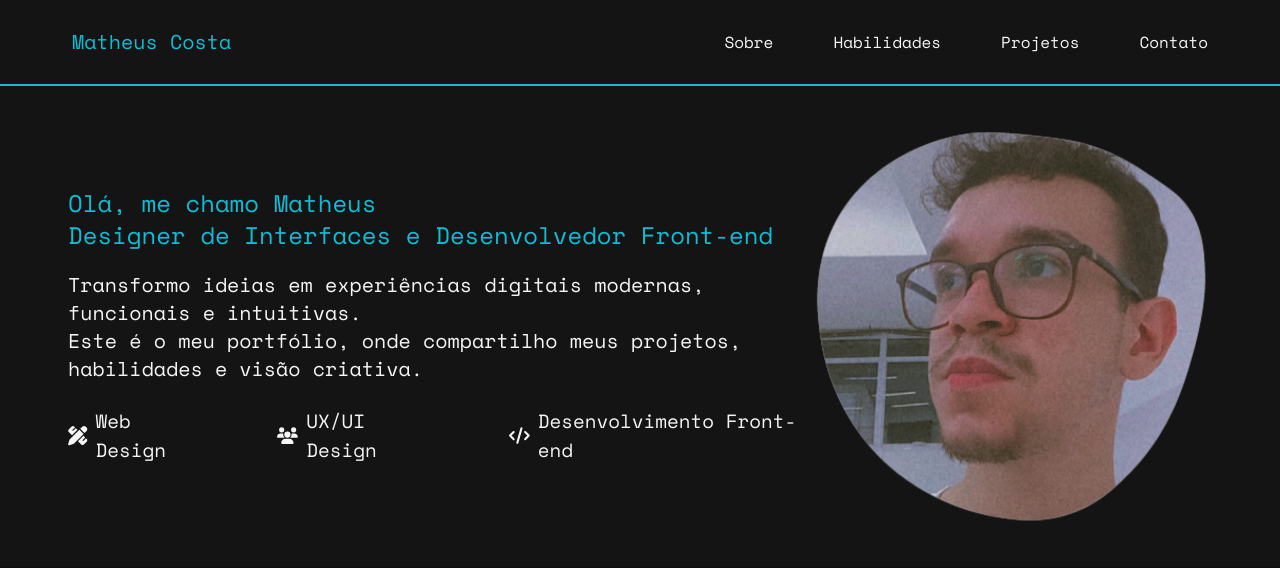
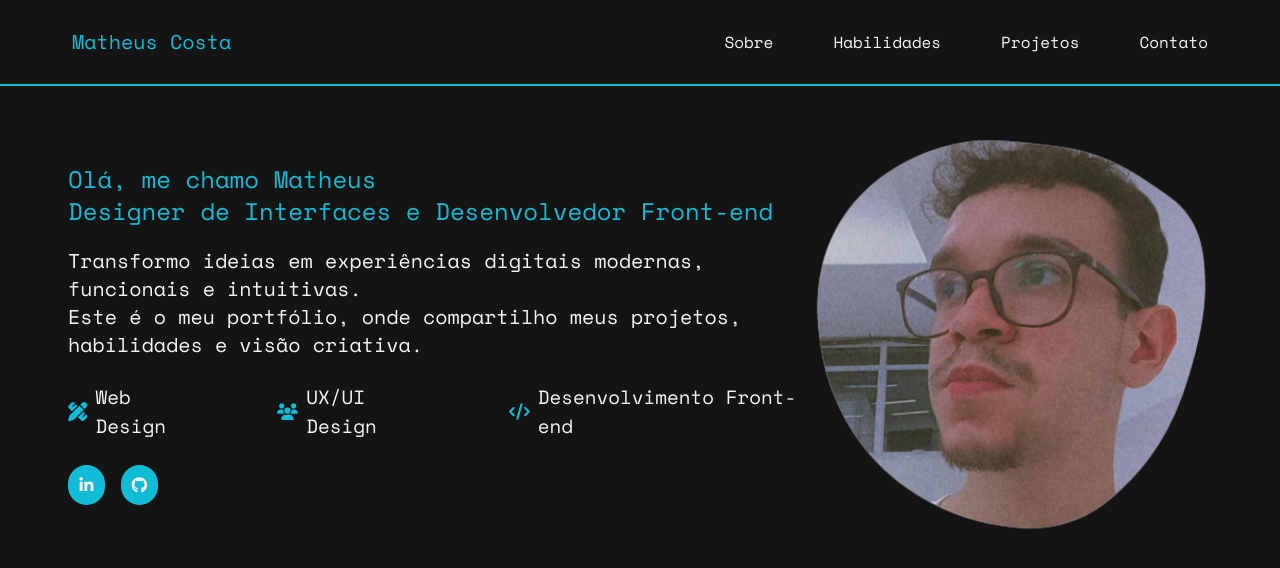
Before and after one commit to ed-matheus/my-portfolio, a Next.js app: page / in a window 1280 px wide. Shown: the top 568 px of the page. Built offline with nearby package versions, Linux system fonts and the light colour scheme.

Commit message:
adicionando botões de link para redes sociais

```diff
--- a/src/app/globals.css
+++ b/src/app/globals.css
@@ -7,7 +7,7 @@
 
 @theme {
   --color-blue-500: #11bcd6;
-  --color-blue-200: #11a1b8;
+  --color-blue-300: #11a1b8;
   --color-light: #f5f5f5;
   --color-black-500: #0f0f0f;
   --color-black-400: #141414;
--- a/src/app/page.js
+++ b/src/app/page.js
@@ -1,12 +1,14 @@
+import Link from "next/link";
 import { FontAwesomeIcon } from "@fortawesome/react-fontawesome"; // Importando FontAwesome
 
 // Ícones do FontAwesome
 import { faCode, faPenRuler, faUsers } from "@fortawesome/free-solid-svg-icons";
+import { faGithub, faLinkedinIn } from "@fortawesome/free-brands-svg-icons";
 
 export default function Home() {
 	return (
 		<div className="items-center justify-items-center">
-			<section className="flex justify-center items-center w-full px-5 py-10 bg-black-400">
+			<section className="flex justify-center items-center w-full px-5 py-12 bg-black-400">
 				<div className="w-[60%]">
 					<h2 className="text-blue-500 mb-5 text-2xl">
 						Olá, me chamo Matheus <br /> Designer de Interfaces e Desenvolvedor
@@ -20,20 +22,57 @@ export default function Home() {
 						e visão criativa.
 					</p>
 
-					<ul className="flex gap-18 mt-6">
+          {/* Competências */}
+					<ul className="flex gap-18 my-6">
 						<li className="flex items-center text-[1.2rem]">
-							<FontAwesomeIcon icon={faPenRuler} className="me-2 w-[1.3rem]" />
+							<FontAwesomeIcon
+								icon={faPenRuler}
+								className="me-2 w-[1.3rem] text-blue-500"
+							/>
 							Web Design
 						</li>
 						<li className="flex items-center text-[1.2rem]">
-							<FontAwesomeIcon icon={faUsers} className="me-2 w-[1.3rem]" />
+							<FontAwesomeIcon
+								icon={faUsers}
+								className="me-2 w-[1.3rem] text-blue-500"
+							/>
 							UX/UI Design
 						</li>
 						<li className="flex items-center text-[1.2rem]">
-							<FontAwesomeIcon icon={faCode} className="me-2 w-[1.3rem]" />
+							<FontAwesomeIcon
+								icon={faCode}
+								className="me-2 w-[1.3rem] text-blue-500"
+							/>
 							Desenvolvimento Front-end
 						</li>
 					</ul>
+
+					{/* Redes Sociais */}
+					<div className="flex items-center gap-4">
+						<a
+							href="https://www.linkedin.com/in/edson-matheus-b5a0171ba/"
+							target="__blank"
+						>
+							<button
+								type="button"
+								className="bg-blue-500 p-2 rounded-full hover:cursor-pointer hover:bg-blue-300"
+							>
+								<FontAwesomeIcon icon={faLinkedinIn} className="w-[1.3rem]" />
+							</button>
+						</a>
+
+						<a
+							href="https://github.com/ed-matheus"
+							target="__blank"
+						>
+							<button
+								type="button"
+								className="bg-blue-500 p-2 rounded-full hover:cursor-pointer hover:bg-blue-300"
+							>
+								<FontAwesomeIcon icon={faGithub} className="w-[1.3rem]" />
+							</button>
+						</a>
+					</div>
 				</div>
 
 				<img src="/me.png" alt="" className="w-[25rem] h-[25rem]" />
```
